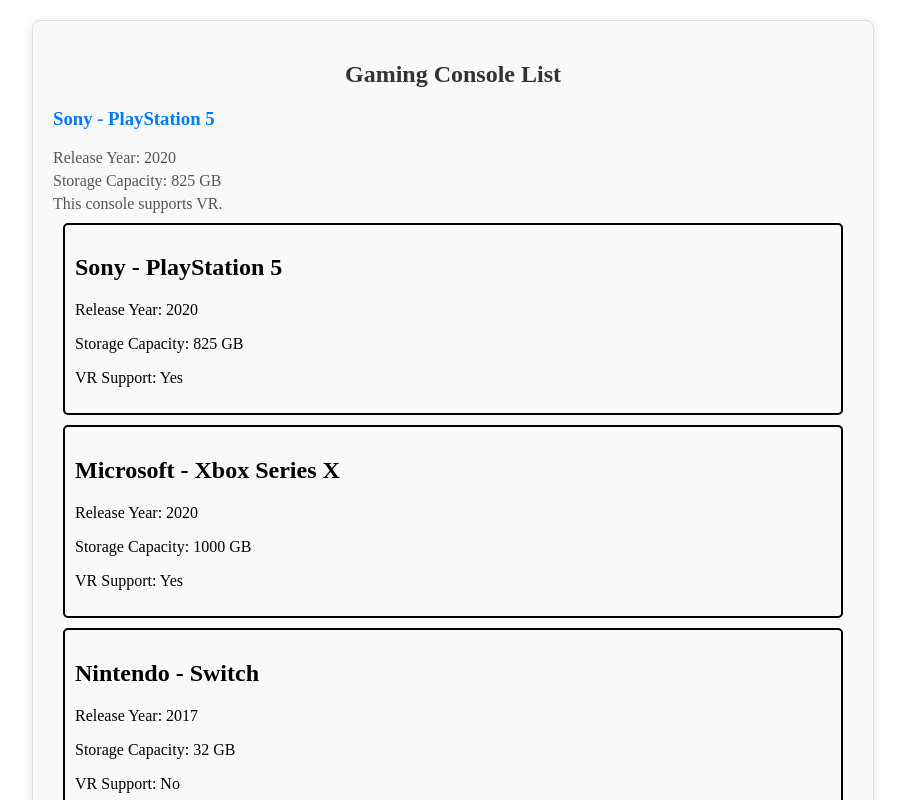
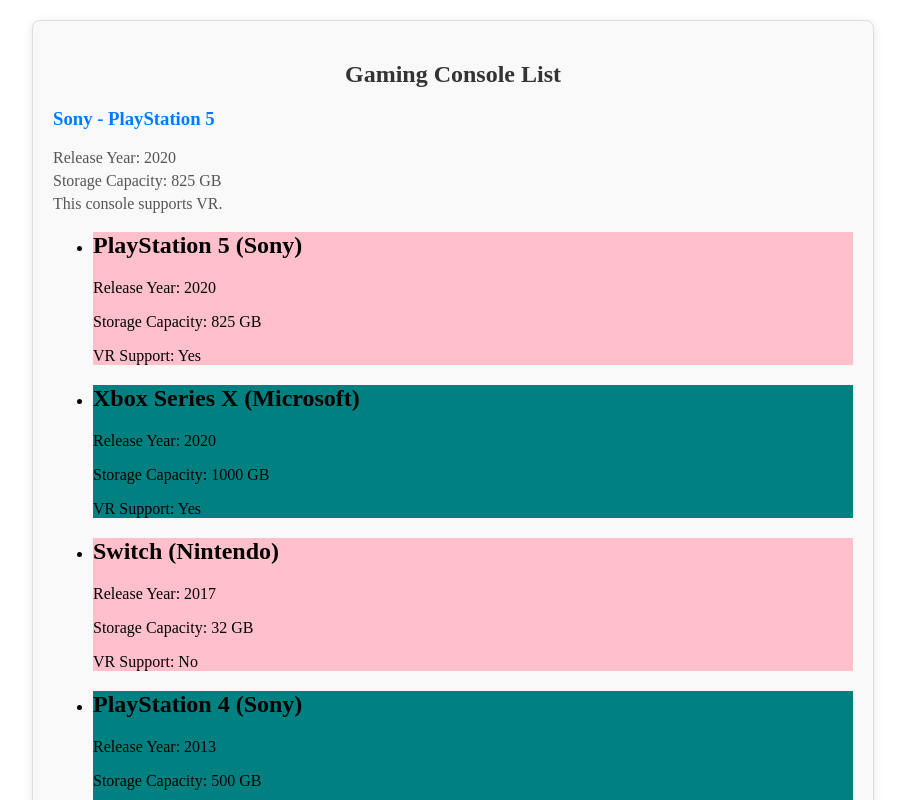
Before and after one commit to vedangshah20/Vedang_Shah_Learning_Angular, an Angular app: page / in a window 1280 px wide. Shown: the top 800 px of the page, without its empty margins (187-1092 px from the left). Built offline with nearby package versions, Linux system fonts and the light colour scheme.

Commit message:
Changed ContentList to use ngFor and add different colors for even and odd items

```diff
--- a/src/app/content-list-item/content-list-item.component.css
+++ b/src/app/content-list-item/content-list-item.component.css
@@ -5,3 +5,10 @@
   background-color: #f9f9f9;
   border-radius: 5px;
 }
+.even-item {
+  background-color: pink; /* Background color for even items */
+}
+
+.odd-item {
+  background-color: teal; /* Background color for odd items */
+}
--- a/src/app/content-list-item/content-list-item.component.html
+++ b/src/app/content-list-item/content-list-item.component.html
@@ -1,5 +1,5 @@
-<div class="console-item">
-  <h2>{{ gamingConsole.Brand }} - {{ gamingConsole.model }}</h2>
+<div [ngClass]="{'even-item': !isOdd, 'odd-item': isOdd}">
+  <h2>{{ gamingConsole.model }} ({{ gamingConsole.Brand }})</h2>
   <p>Release Year: {{ gamingConsole.releaseYear }}</p>
   <p>Storage Capacity: {{ gamingConsole.storageCapacity }} GB</p>
   <p>VR Support: {{ gamingConsole.hasVRSupport ? 'Yes' : 'No' }}</p>
--- a/src/app/content-list/content-list.component.html
+++ b/src/app/content-list/content-list.component.html
@@ -1,5 +1,5 @@
-<app-content-list-item [gamingConsole]="gamingConsoleList[0]"></app-content-list-item>
-<app-content-list-item [gamingConsole]="gamingConsoleList[1]"></app-content-list-item>
-<app-content-list-item [gamingConsole]="gamingConsoleList[2]"></app-content-list-item>
-<app-content-list-item [gamingConsole]="gamingConsoleList[3]"></app-content-list-item>
-<app-content-list-item [gamingConsole]="gamingConsoleList[4]"></app-content-list-item>
+<ul>
+  <li *ngFor="let console of gamingConsoleList; odd as isOdd; even as isEven">
+    <app-content-list-item [gamingConsole]="console" [isOdd]="isOdd"></app-content-list-item>
+  </li>
+</ul>
--- a/src/app/content-list/content-list.component.ts
+++ b/src/app/content-list/content-list.component.ts
@@ -1,6 +1,6 @@
 import { Component } from '@angular/core';
 import {GamingConsole} from "../GamingConsole";
-import {NgForOf} from "@angular/common";
+import {NgClass, NgForOf} from "@angular/common";
 import {ContentListItemComponent} from "../content-list-item/content-list-item.component";
 
 @Component({
@@ -8,7 +8,8 @@
   standalone: true,
   imports: [
     NgForOf,
-    ContentListItemComponent
+    ContentListItemComponent,
+    NgClass
   ],
   templateUrl: './content-list.component.html',
   styleUrl: './content-list.component.css'
```
Also changed, not shown: src/app/content-list-item/content-list-item.component.ts (+7 -1 lines).
